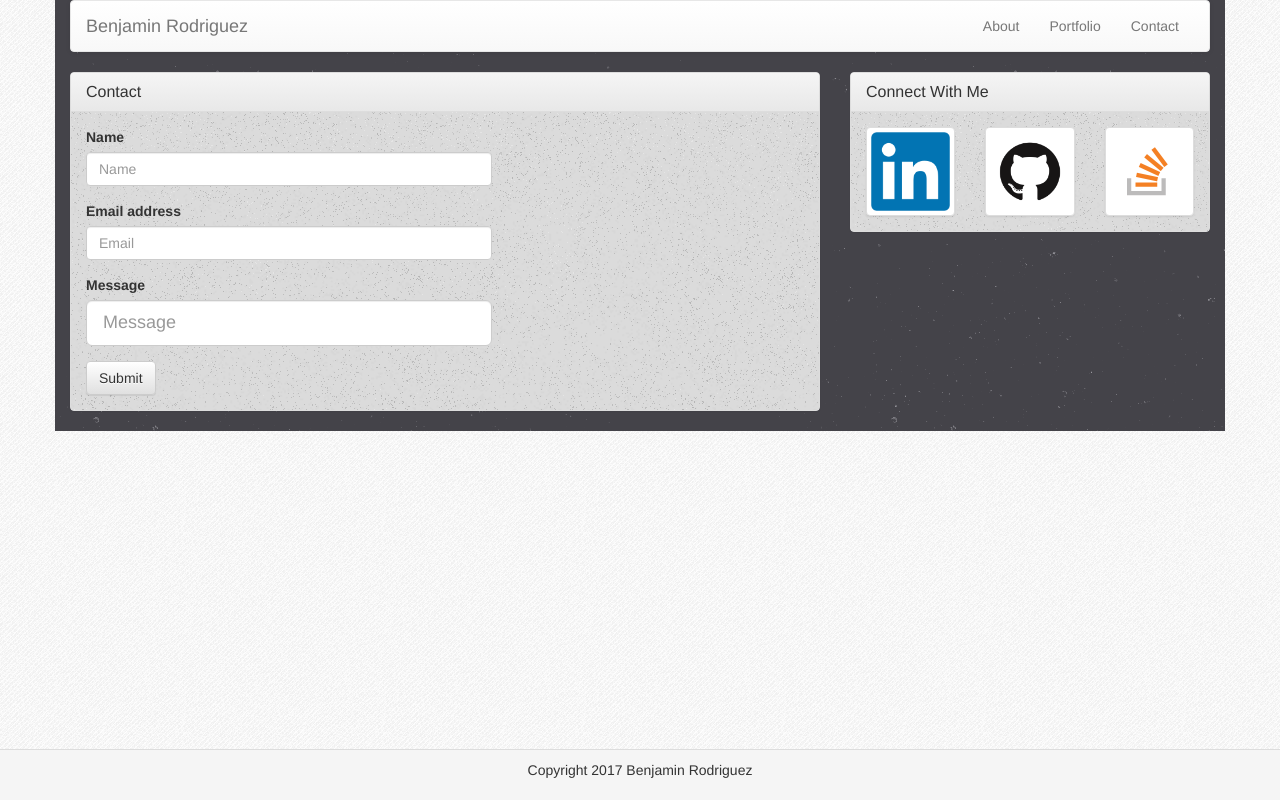
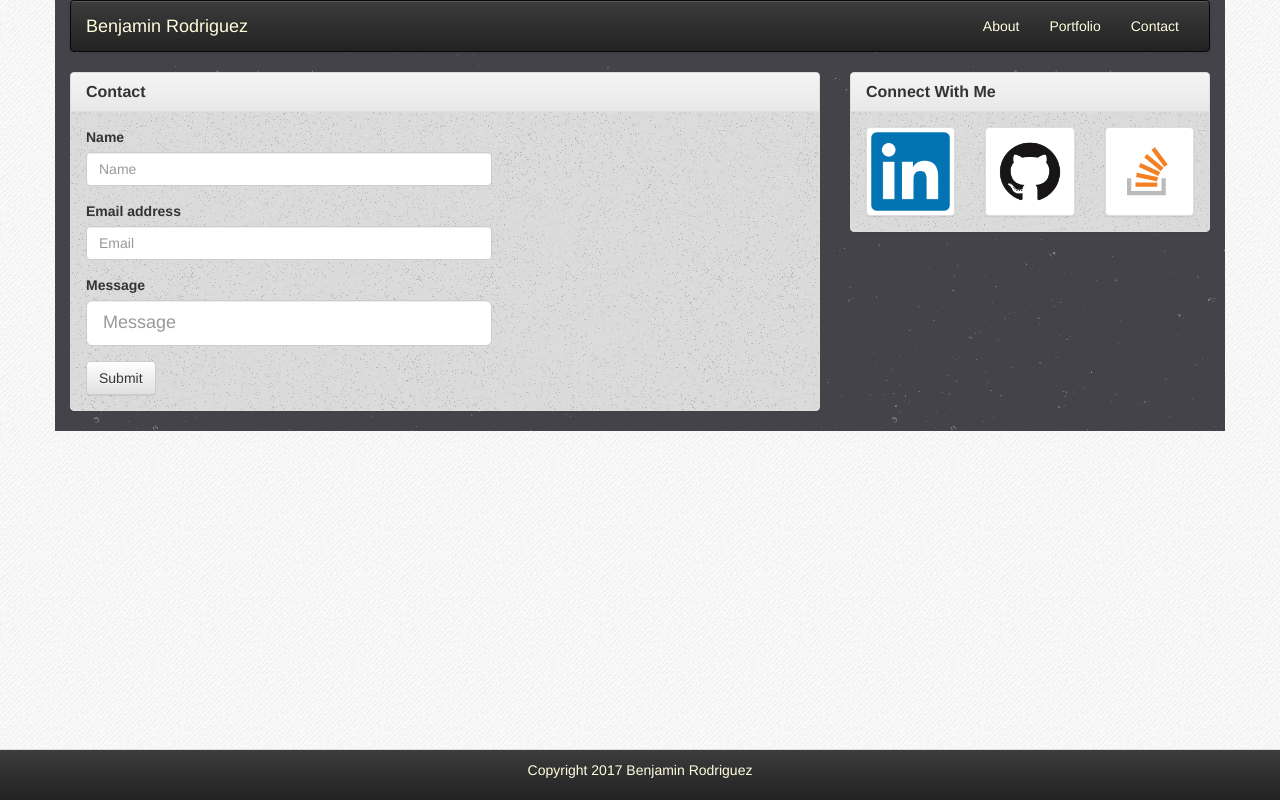
Before and after one commit to BIMATN/Bootstrap-Portfolio, a plain HTML site: page contact.html in a window 1280 px wide. Drawn offline with nearby package versions, Linux system fonts and the light colour scheme.

Commit message:
fine tuning and navbar inverse

```diff
--- a/contact.html
+++ b/contact.html
@@ -22,12 +22,15 @@
 		.navbar-text {
 			color: red;
 		}
+		.text{
+			color: lightyellow !important;
+		}
 	</style>
 </head>
 <body style="padding-bottom: 70px;">
 <!--Header for NavBar-->
 	<header class="container">
-		<nav class="navbar navbar-default navbar">
+		<nav class="navbar navbar-default navbar navbar-inverse">
 		  <div class="container-fluid">
 		    <!-- Brand and toggle get grouped for better mobile display -->
 		    <div class="navbar-header">
@@ -37,14 +40,14 @@
 		        <span class="icon-bar"></span>
 		        <span class="icon-bar"></span>
 		      </button>
-		      <a class="navbar-brand" href="index.html">Benjamin Rodriguez</a>
+		      <a class="navbar-brand text" href="index.html">Benjamin Rodriguez</a>
 		    </div>
 		    <!-- Collect the nav links, forms, and other content for toggling -->
 		    <div class="collapse navbar-collapse" id="bs-example-navbar-collapse-1">
 		      <ul class="nav navbar-nav navbar-right">
-		        <li><a href="index.html">About</a></li>
-		        <li><a href="portfolio.html">Portfolio</a></li>
-		        <li><a href="contact.html">Contact</a></li>
+		        <li><a href="index.html" class="text">About</a></li>
+		        <li><a href="portfolio.html" class="text">Portfolio</a></li>
+		        <li><a href="contact.html" class="text">Contact</a></li>
 		      </ul>
 		    </div><!-- /.navbar-collapse -->
 		  </div><!-- /.container-fluid -->
@@ -59,7 +62,7 @@
 				<!--Panel for containing Contact section-->
 				<div class="panel panel-default">
 				  <div class="panel-heading">
-				    <h3 class="panel-title">Contact</h3>
+				    <h3 class="panel-title" style="font-weight: bold">Contact</h3>
 				  </div>
 				  <div class="panel-body">
 				  	<!--Row and columns for Contact material-->
@@ -90,7 +93,7 @@
 				<!--Panel for containing Connect With Me section-->
 				<div class="panel panel-default">
 				  <div class="panel-heading">
-				    <h3 class="panel-title">Connect With Me</h3>
+				    <h3 class="panel-title" style="font-weight: bold">Connect With Me</h3>
 				  </div>
 				  <div class="panel-body">
 				  	<!--Row and columns for Connect With Me Icons-->
@@ -110,8 +113,8 @@
 			</div>
 		</div>
 		<!--Footer-->
-		<div class="panel-footer navbar-fixed-bottom">
-			<p class="text-center">Copyright 2017 Benjamin Rodriguez</p>
+		<div class="panel-footer navbar-fixed-bottom navbar-inverse">
+			<p class="text-center text">Copyright 2017 Benjamin Rodriguez</p>
 		</div>
 	</div>
 </body>
```
Also changed, not shown: index.html (+12 -9 lines), portfolio.html (+12 -9 lines).
